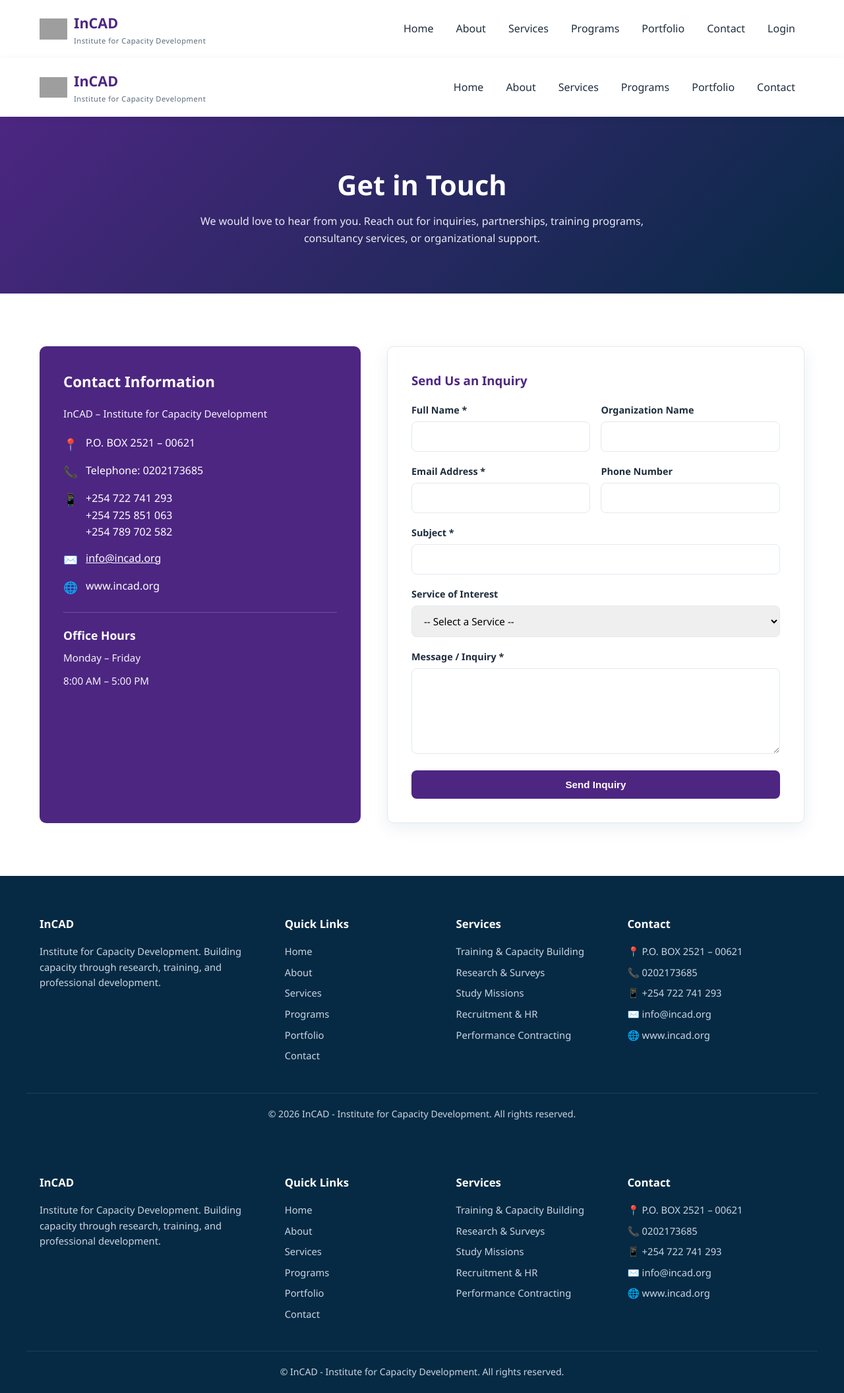
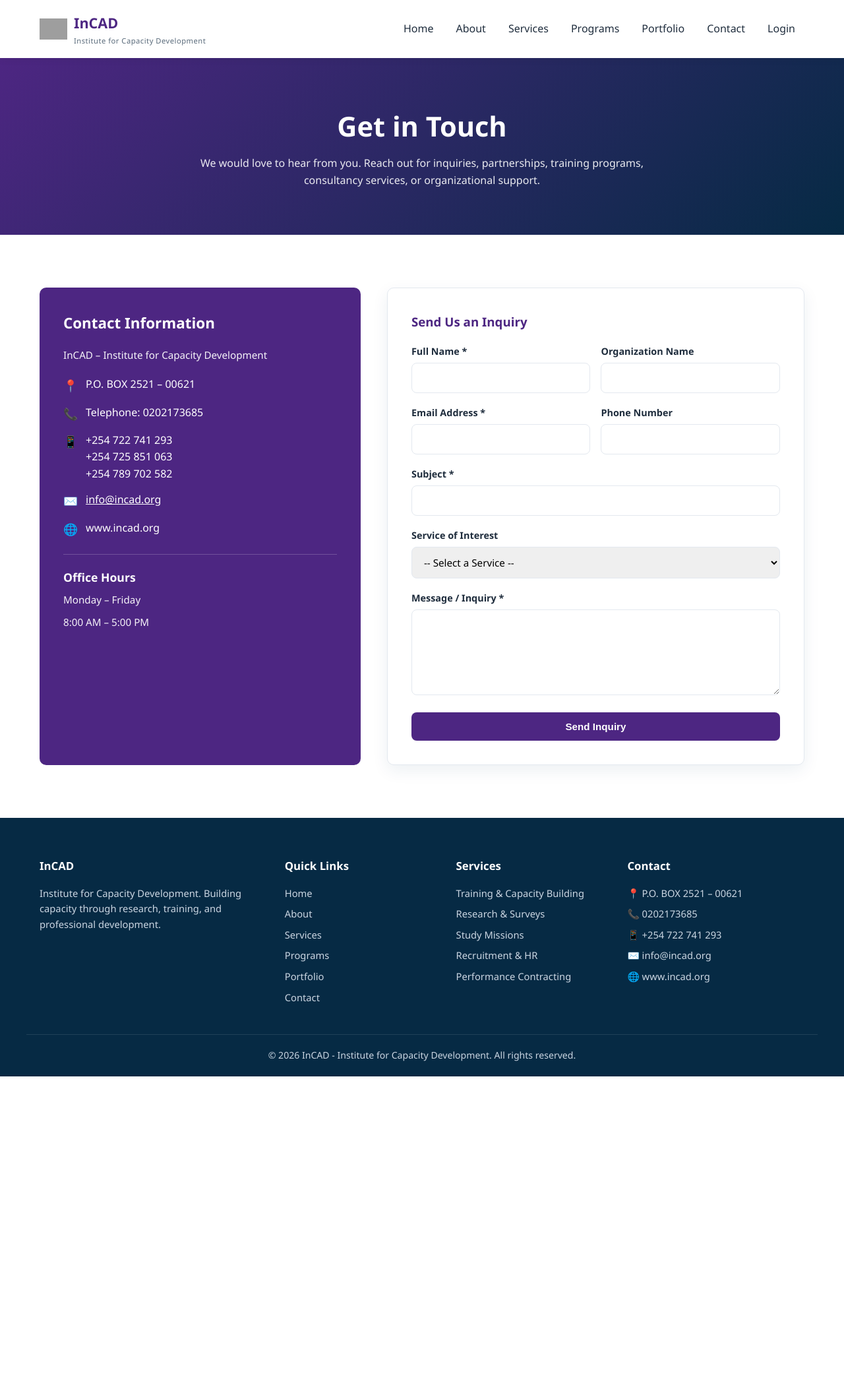
Before and after one commit to BrianNgeno/incardweb, a Flask app: page /contact in a window 1280 px wide. Shown: the whole page at 66% size. After the commit the page ends 1632 px from the top, so only its background shows below. Run offline with Flask 3, Linux system fonts and the light colour scheme; grey boxes are pictures that could not be loaded.

Commit message:
contact page done

```diff
--- a/app/templates/public/contact.html
+++ b/app/templates/public/contact.html
@@ -2,23 +2,6 @@
 {% block content %}
 
 <header class="site-header">
-      <nav class="nav">
-        <a href="index.html" class="logo">
-          <div class="logo-p">
-            <img src="./images/logo/logo.png" alt="" srcset="" />
-          </div>
-          <div>InCAD<small>Institute for Capacity Development</small></div></a
-        >
-        <button class="nav-toggle" aria-label="Menu">☰</button>
-        <ul class="nav-links">
-          <li><a href="index.html">Home</a></li>
-          <li><a href="about.html">About</a></li>
-          <li><a href="services.html">Services</a></li>
-          <li><a href="programs.html">Programs</a></li>
-          <li><a href="portfolio.html">Portfolio</a></li>
-          <li><a href="contact.html">Contact</a></li>
-        </ul>
-      </nav>
     </header>
 
     <section class="page-header">
@@ -154,50 +137,7 @@
       </div>
     </section>
 
-    <footer class="site-footer">
-      <div class="container footer-grid">
-        <div>
-          <h4>InCAD</h4>
-          <p>
-            Institute for Capacity Development. Building capacity through
-            research, training, and professional development.
-          </p>
-        </div>
-        <div>
-          <h4>Quick Links</h4>
-          <ul>
-            <li><a href="index.html">Home</a></li>
-            <li><a href="about.html">About</a></li>
-            <li><a href="services.html">Services</a></li>
-            <li><a href="programs.html">Programs</a></li>
-            <li><a href="portfolio.html">Portfolio</a></li>
-            <li><a href="contact.html">Contact</a></li>
-          </ul>
-        </div>
-        <div>
-          <h4>Services</h4>
-          <ul>
-            <li>Training & Capacity Building</li>
-            <li>Research & Surveys</li>
-            <li>Study Missions</li>
-            <li>Recruitment & HR</li>
-            <li>Performance Contracting</li>
-          </ul>
-        </div>
-        <div>
-          <h4>Contact</h4>
-          <p>📍 P.O. BOX 2521 – 00621</p>
-          <p>📞 0202173685</p>
-          <p>📱 +254 722 741 293</p>
-          <p>✉️ <a href="mailto:info@incad.org">info@incad.org</a></p>
-          <p>🌐 www.incad.org</p>
-        </div>
-      </div>
-      <div class="footer-bottom container">
-        &copy; <span id="year"></span> InCAD - Institute for Capacity
-        Development. All rights reserved.
-      </div>
-    </footer>
+
     <script src="script.js"></script>
 
     <script>
```
